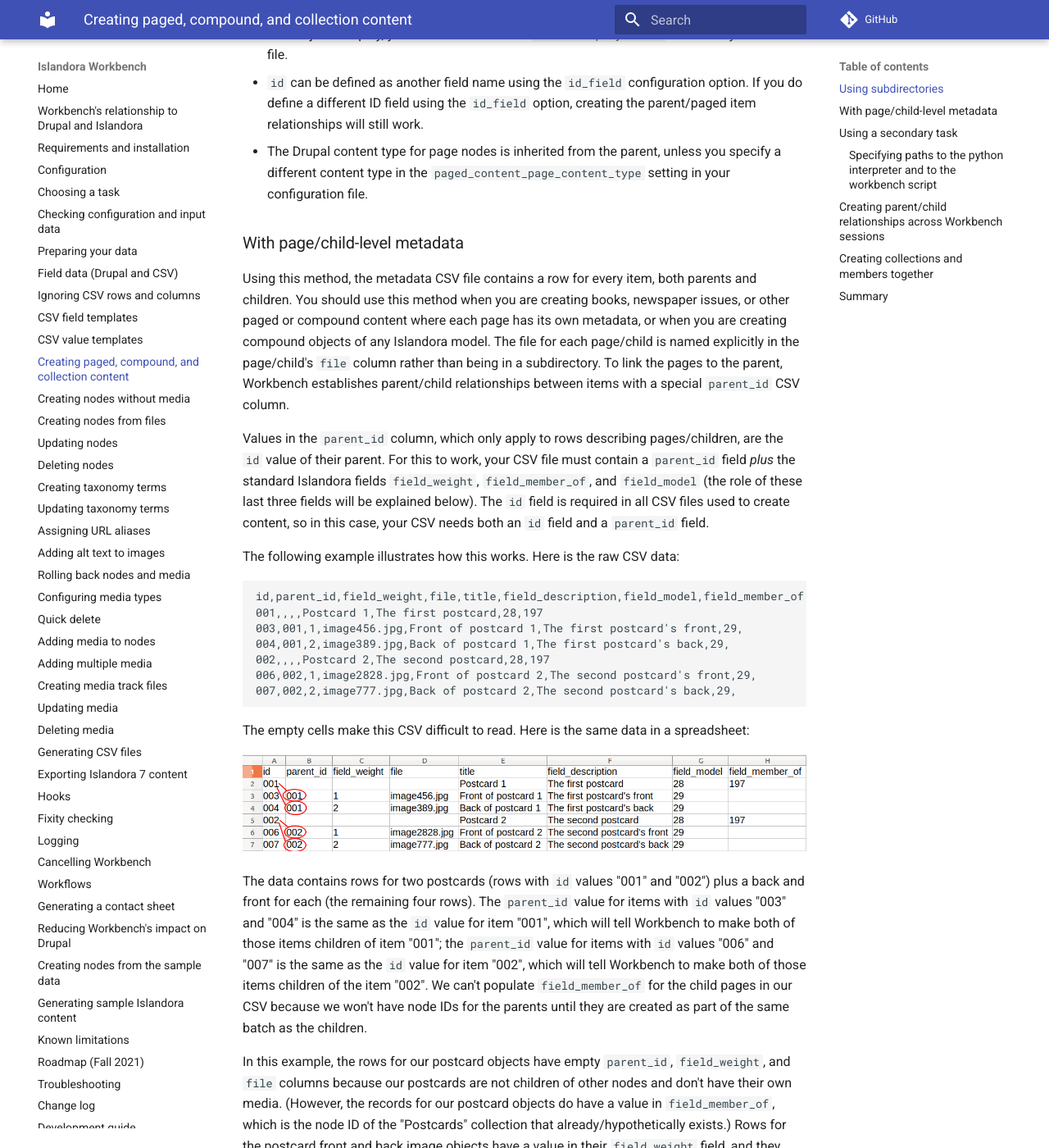
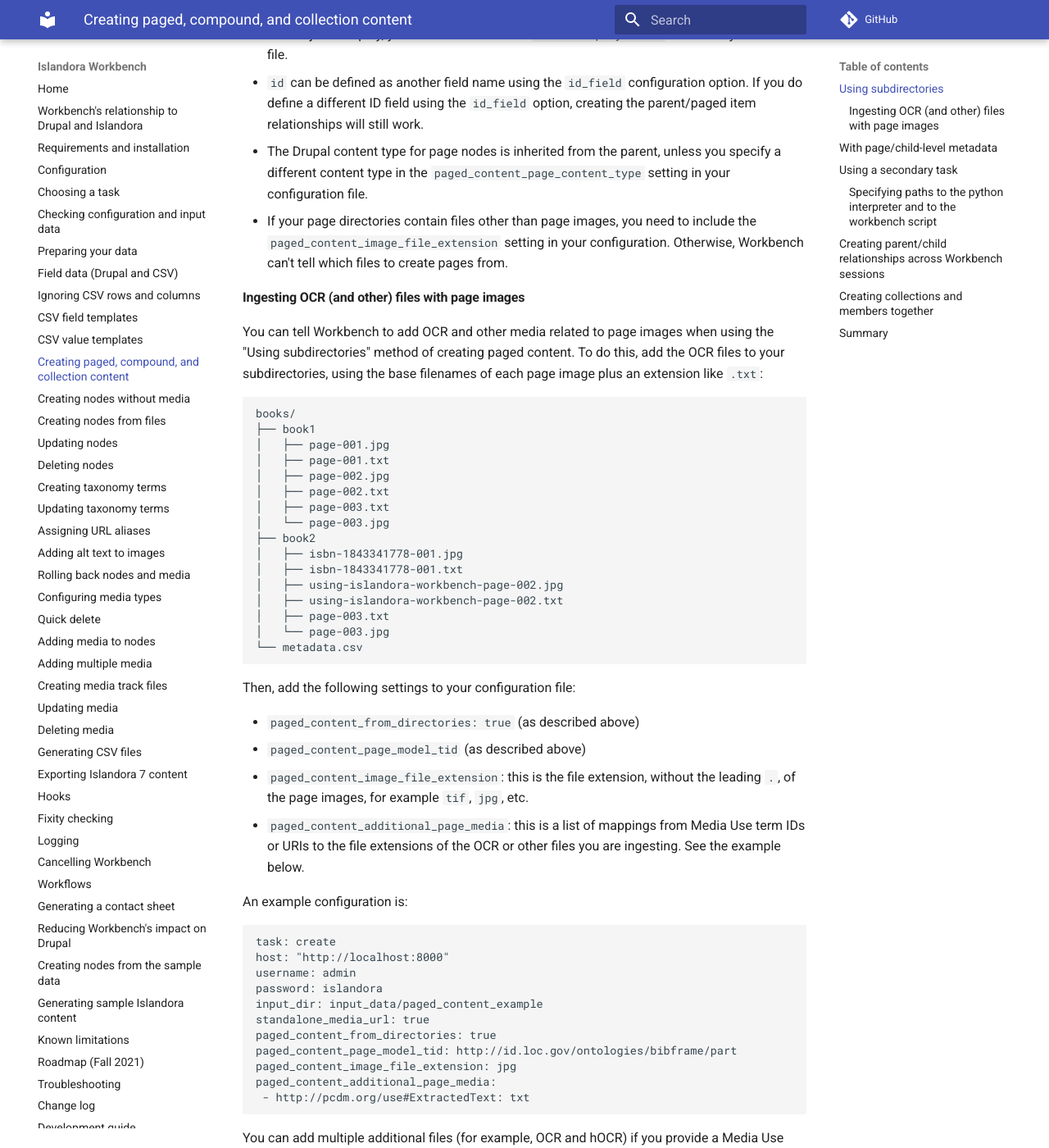
Before and after one commit to mjordan/islandora_workbench_docs, an MkDocs documentation site: the page built from docs/paged_and_compound.md, in a window 1280 px wide and 1400 px high, scrolled down 2000 px. Shown: the whole window at 82% size. Built offline with MkDocs 1.6.1 and Material for MkDocs 9.7.7, drawn with Linux system fonts in a browser that asks for light colours; comment, search, counter and statistics services are not loaded; some of the changed text lies outside the part shown.

Commit message:
Added docs on creating OCR media with page images; updated Configuration docs.

````diff
--- a/docs/paged_and_compound.md
+++ b/docs/paged_and_compound.md
@@ -45,6 +45,91 @@
 * You should also include a `field_display_hints` column in your CSV. This value is applied to the parent nodes and also the page nodes, unless the `paged_content_page_display_hints` setting is present in you configuration file. However, if you normally don't set the "Display hints" field in your objects but use a Context to determine how objects display, you should not include a `field_display_hints` column in your CSV file.
 * `id` can be defined as another field name using the `id_field` configuration option. If you do define a different ID field using the `id_field` option, creating the parent/paged item relationships will still work.
 * The Drupal content type for page nodes is inherited from the parent, unless you specify a different content type in the `paged_content_page_content_type` setting in your configuration file.
+* If your page directories contain files other than page images, you need to include the `paged_content_image_file_extension` setting in your configuration. Otherwise, Workbench can't tell which files to create pages from.
+
+#### Ingesting OCR (and other) files with page images
+
+You can tell Workbench to add OCR and other media related to page images when using the "Using subdirectories" method of creating paged content. To do this, add the OCR files to your subdirectories, using the base filenames of each page image plus an extension like `.txt`:
+
+```text
+books/
+├── book1
+│   ├── page-001.jpg
+│   ├── page-001.txt
+│   ├── page-002.jpg
+│   ├── page-002.txt
+│   ├── page-003.txt
+│   └── page-003.jpg
+├── book2
+│   ├── isbn-1843341778-001.jpg
+│   ├── isbn-1843341778-001.txt
+│   ├── using-islandora-workbench-page-002.jpg
+│   ├── using-islandora-workbench-page-002.txt
+│   ├── page-003.txt
+│   └── page-003.jpg
+└── metadata.csv
+```
+
+Then, add the following settings to your configuration file:
+
+- `paged_content_from_directories: true` (as described above)
+- `paged_content_page_model_tid` (as described above)
+- `paged_content_image_file_extension`: this is the file extension, without the leading `.`, of the page images, for example `tif`, `jpg`, etc.
+- `paged_content_additional_page_media`: this is a list of mappings from Media Use term IDs or URIs to the file extensions of the OCR or other files you are ingesting. See the example below.
+
+An example configuration is:
+
+```yaml
+task: create
+host: "http://localhost:8000"
+username: admin
+password: islandora
+input_dir: input_data/paged_content_example
+standalone_media_url: true
+paged_content_from_directories: true
+paged_content_page_model_tid: http://id.loc.gov/ontologies/bibframe/part
+paged_content_image_file_extension: jpg
+paged_content_additional_page_media:
+ - http://pcdm.org/use#ExtractedText: txt
+```
+
+You can add multiple additional files (for example, OCR and hOCR) if you provide a Media Use term-to-file-extension mapping for each type of file:
+
+```yaml
+paged_content_additional_page_media:
+ - http://pcdm.org/use#ExtractedText: txt
+ - https://www.wikidata.org/wiki/Q288405: hocr
+```
+
+You can also use your Drupal's numeric Media Use term IDs in the mappings, like:
+
+```yaml
+paged_content_additional_page_media:
+ - 354: txt
+ - 429: hocr
+```
+
+''' note
+    Using hOCR media for Islandora paged content nodes may not be configured on your Islandora repository; hOCR and the corresponding URI are used here as an example only.
+
+In this case, Workbench looks for files with the extensions `txt` and `hocr` and creates media for them with respective mapped Media Use terms. The paged content input directory would look like this:
+
+```text
+books/
+├── book1
+│   ├── page-001.jpg
+│   ├── page-001.txt
+│   ├── page-001.hocr
+│   ├── page-002.jpg
+│   ├── page-002.txt
+│   ├── page-002.hocr
+│   ├── page-003.txt
+│   ├── page-003.hocr
+│   └── page-003.jpg
+```
+
+!!! warning
+    It is important to temporarily disable actions in Contexts that generate media/derivatives that would conflict with additional media you are adding using the method described here. For example, if you are adding OCR files, in the "Page Derivatives" Context listed at `/admin/structure/context`, disable the "Extract text from PDF or image" action prior to running Workbench, and be sure to re-enable it afterwards. If you do not do this, the OCR media added by Workbench will get overwritten with the one that Islandora generates using the "Extract text from PDF or image" action.
 
 
 ### With page/child-level metadata
````
Also changed, not shown: docs/changelog.md (+2 -0 lines), docs/configuration.md (+3 -1 lines).
